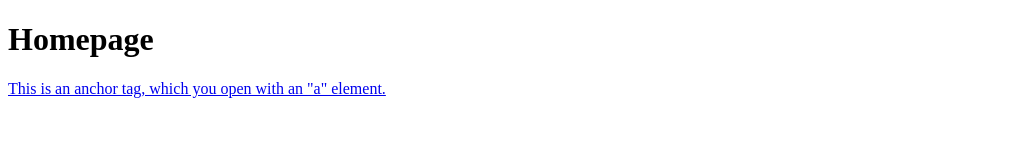
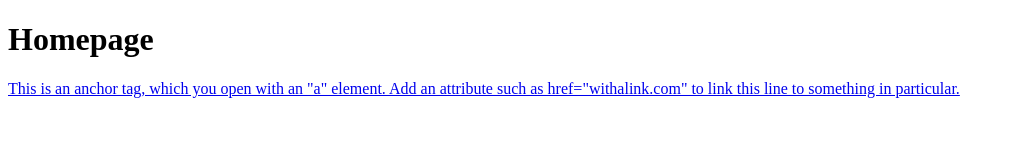
Before and after one commit to Henry645/HTML-test, a plain HTML site: page index.html in a window 1280 px wide. Shown: the whole page, without its empty margins (0-1014 px from the left). Drawn offline with Linux system fonts and the light colour scheme.

Commit message:
Update index.html

```diff
--- a/index.html
+++ b/index.html
@@ -7,6 +7,6 @@
   </head>
   <body>
     <h1>Homepage</h1>
-    <a href="https://www.theodinproject.com/about">This is an anchor tag, which you open with an "a" element.</a>
+    <a href="https://www.theodinproject.com/about">This is an anchor tag, which you open with an "a" element. Add an attribute such as href="withalink.com" to link this line to something in particular.</a>
   </body>
 </html>
```
